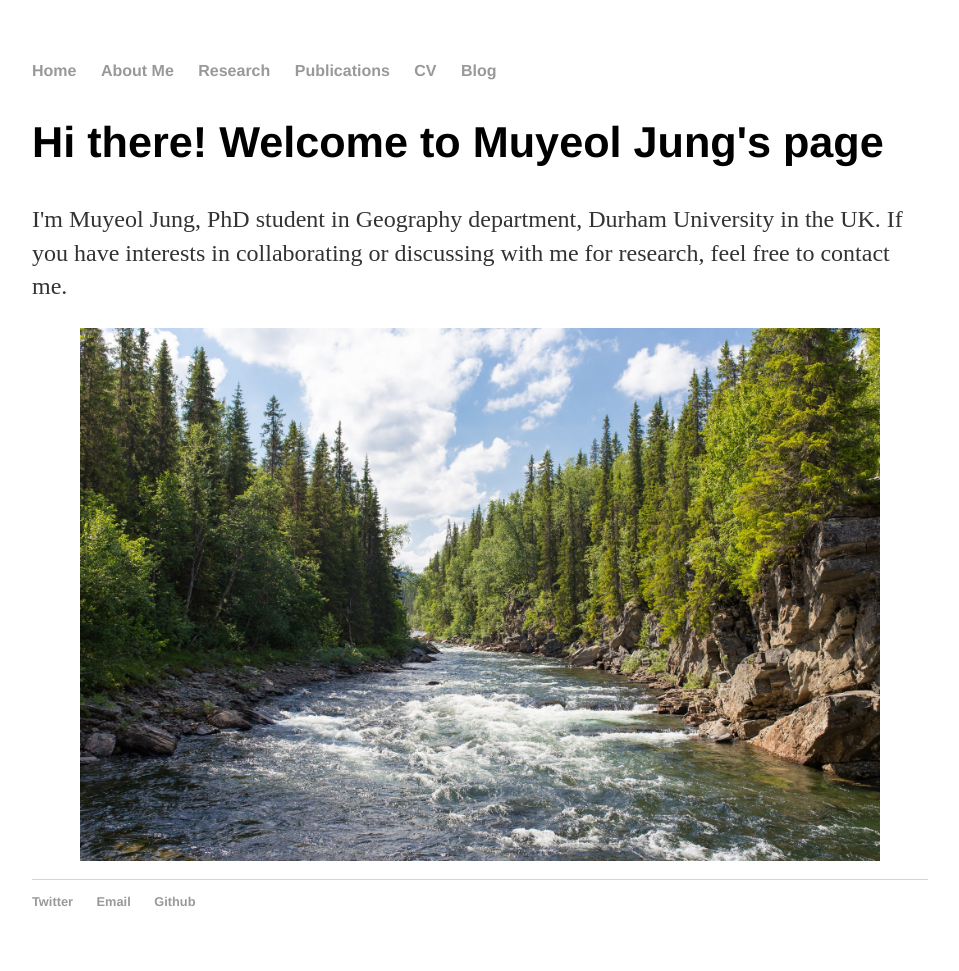
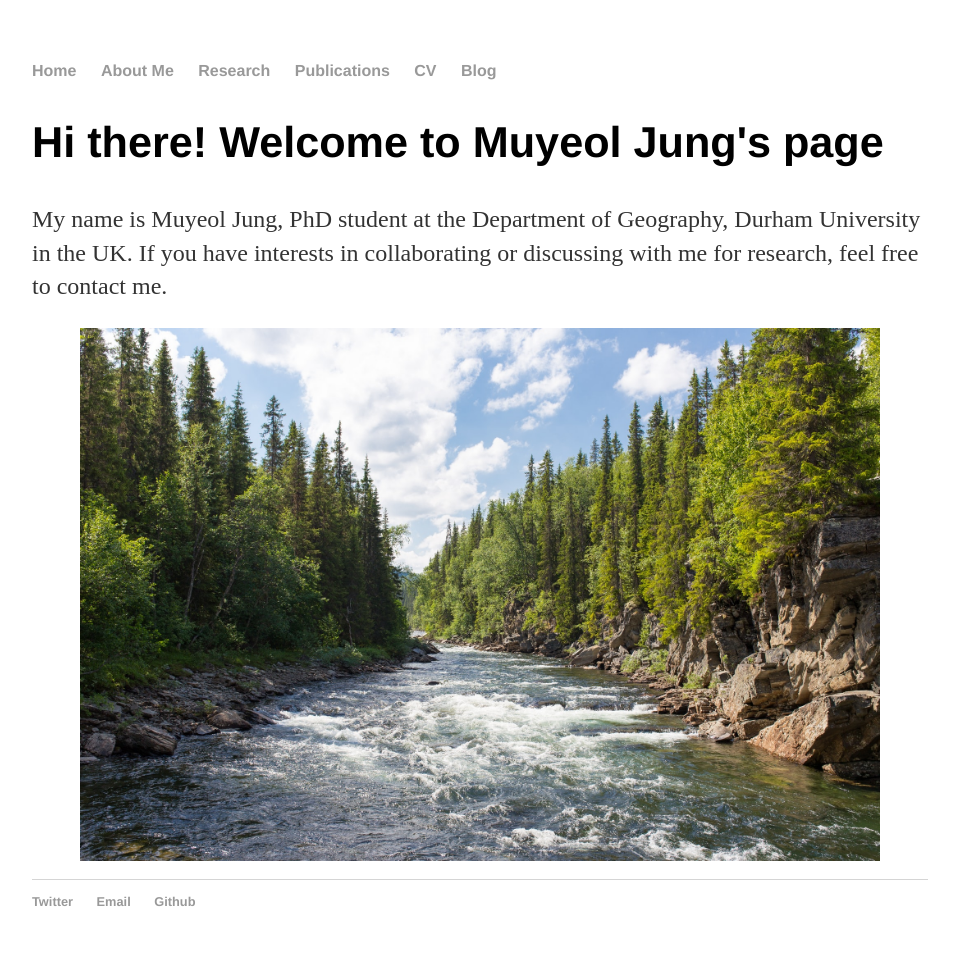
Before and after one commit to muyeoljung/muyeoljung.github.io, a Jekyll site: the page built from index.html, in a window 1280 px wide. Shown: the whole page, without its empty margins (160-1119 px from the left). Built offline with Jekyll 4.4.1, drawn with Linux system fonts in a browser that asks for light colours.

Commit message:
Update index.html

```diff
--- a/index.html
+++ b/index.html
@@ -12,7 +12,7 @@ img {
 
 		<div class="blurb">
 			<h2>Hi there! Welcome to Muyeol Jung's page</h2>
-			<p>I'm Muyeol Jung, PhD student in Geography department, Durham University in the UK.
+			<p>My name is Muyeol Jung, PhD student at the Department of Geography, Durham University in the UK.
 			If you have interests in collaborating or discussing with me for research, feel free to contact me.</p>
 			<img src= "images/main_rivers.jpg", width="800" />
 			</br>
```
Also changed, not shown: other parts of index.html (+1 -1 lines).
